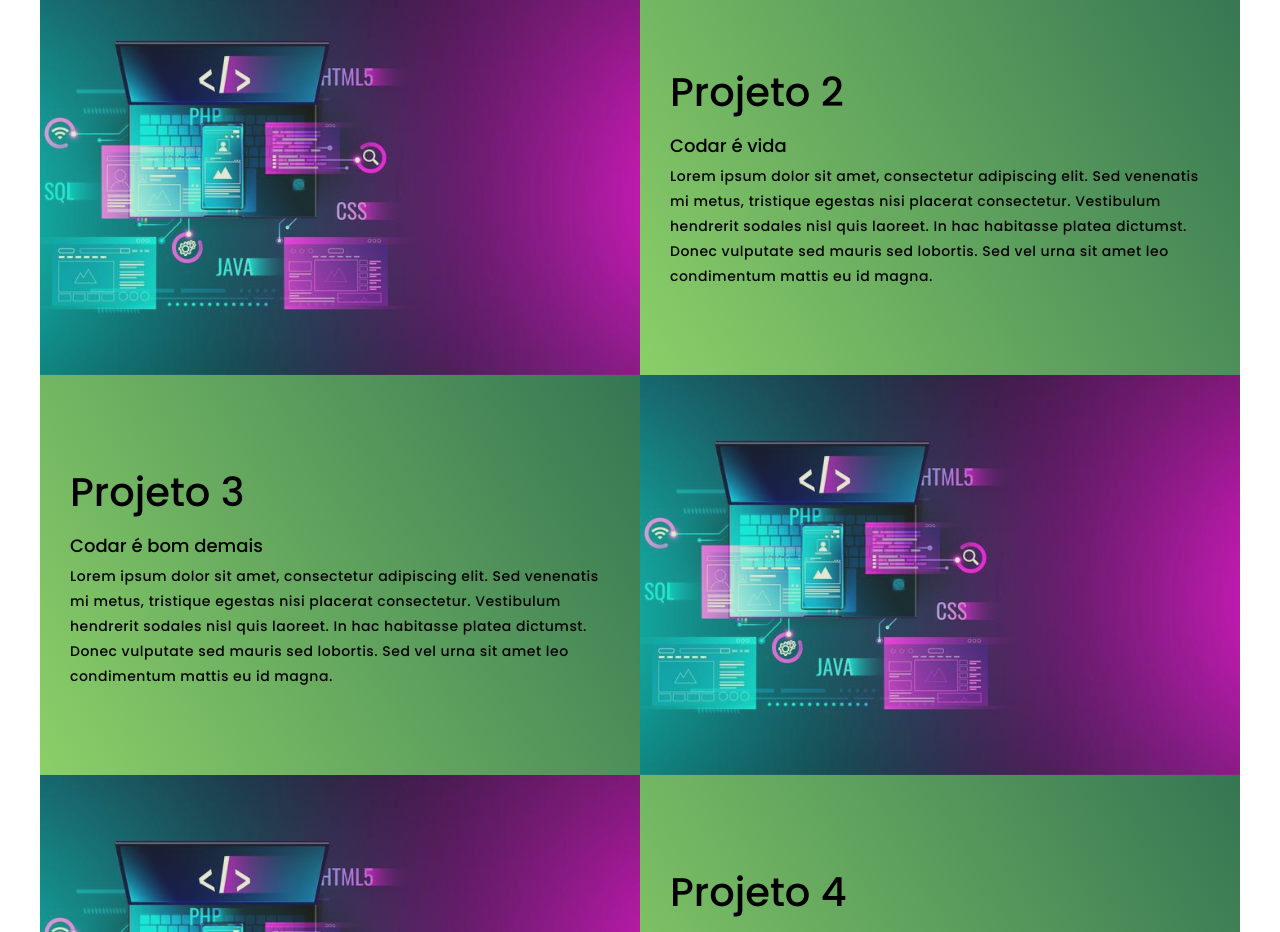
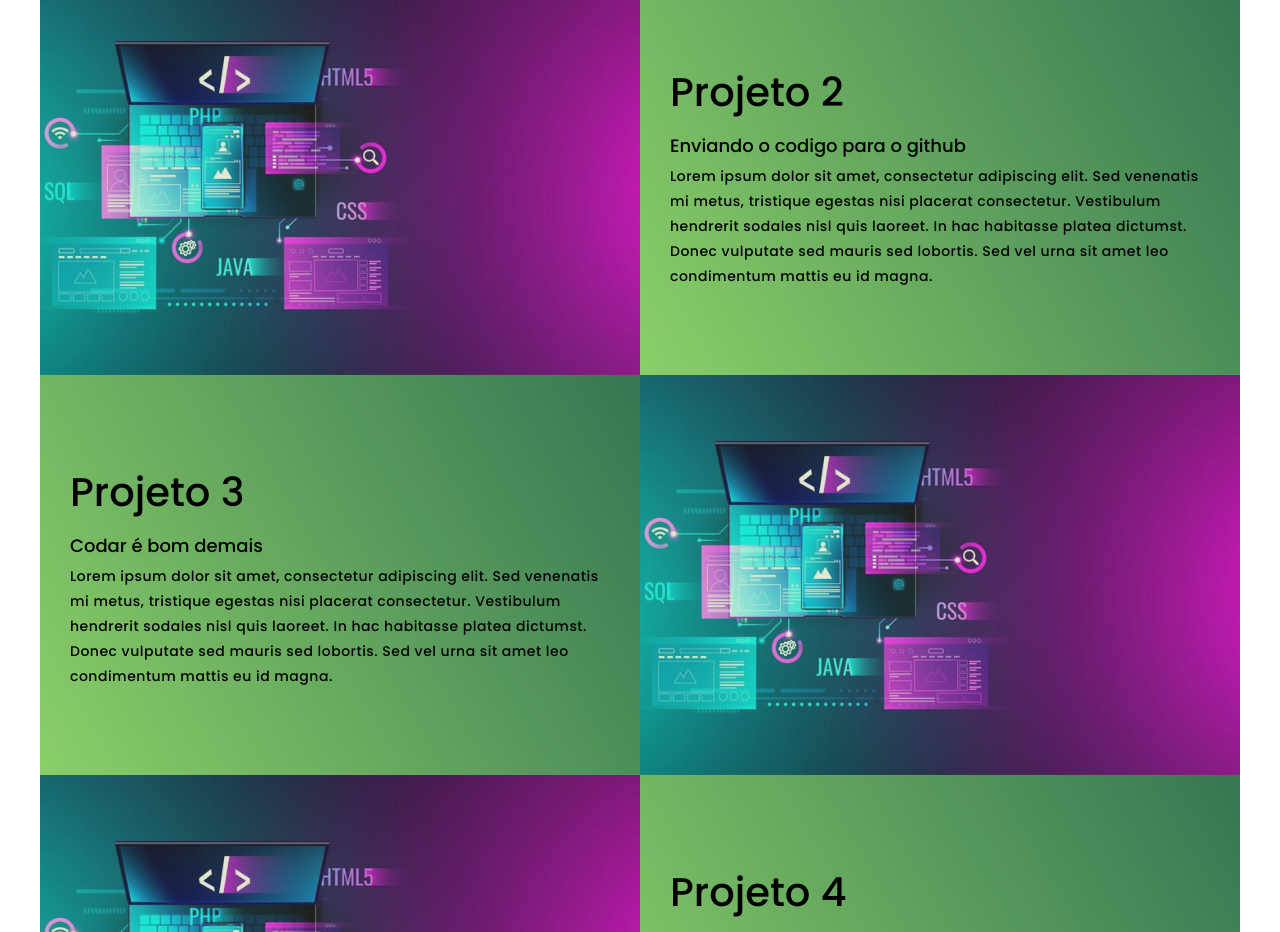
Before and after one commit to CSilva0/Portfolio-Cleison, a plain HTML site: page index.html in a window 1280 px wide. Shown: the part 1440-2372 px from the top of the page. Drawn offline with Linux system fonts and the light colour scheme.

Commit message:
update project 2 description

```diff
--- a/index.html
+++ b/index.html
@@ -37,7 +37,7 @@
                 <div class="project-item">
                     <div class="project-info">
                         <h1>Projeto 2</h1>
-                        <h2>Codar é vida</h2>
+                        <h2>Enviando o codigo para o github</h2>
                         <p>Lorem ipsum dolor sit amet, consectetur adipiscing elit. Sed venenatis mi metus, tristique egestas nisi placerat consectetur. Vestibulum hendrerit sodales nisl quis laoreet. In hac habitasse platea dictumst. Donec vulputate sed mauris sed lobortis. Sed vel urna sit amet leo condimentum mattis eu id magna.</p>
                     </div>
                     <div class="project-img">
```
